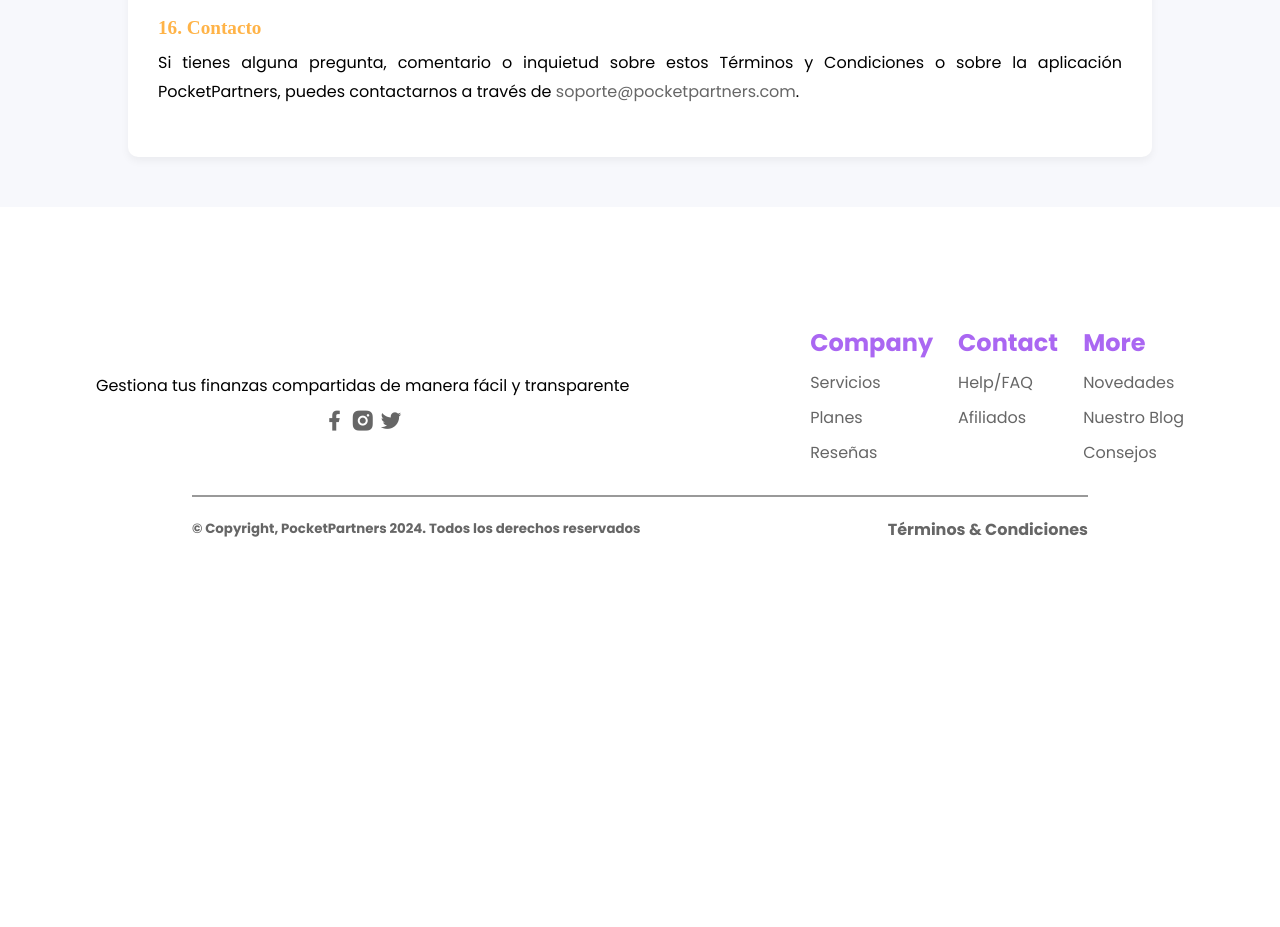
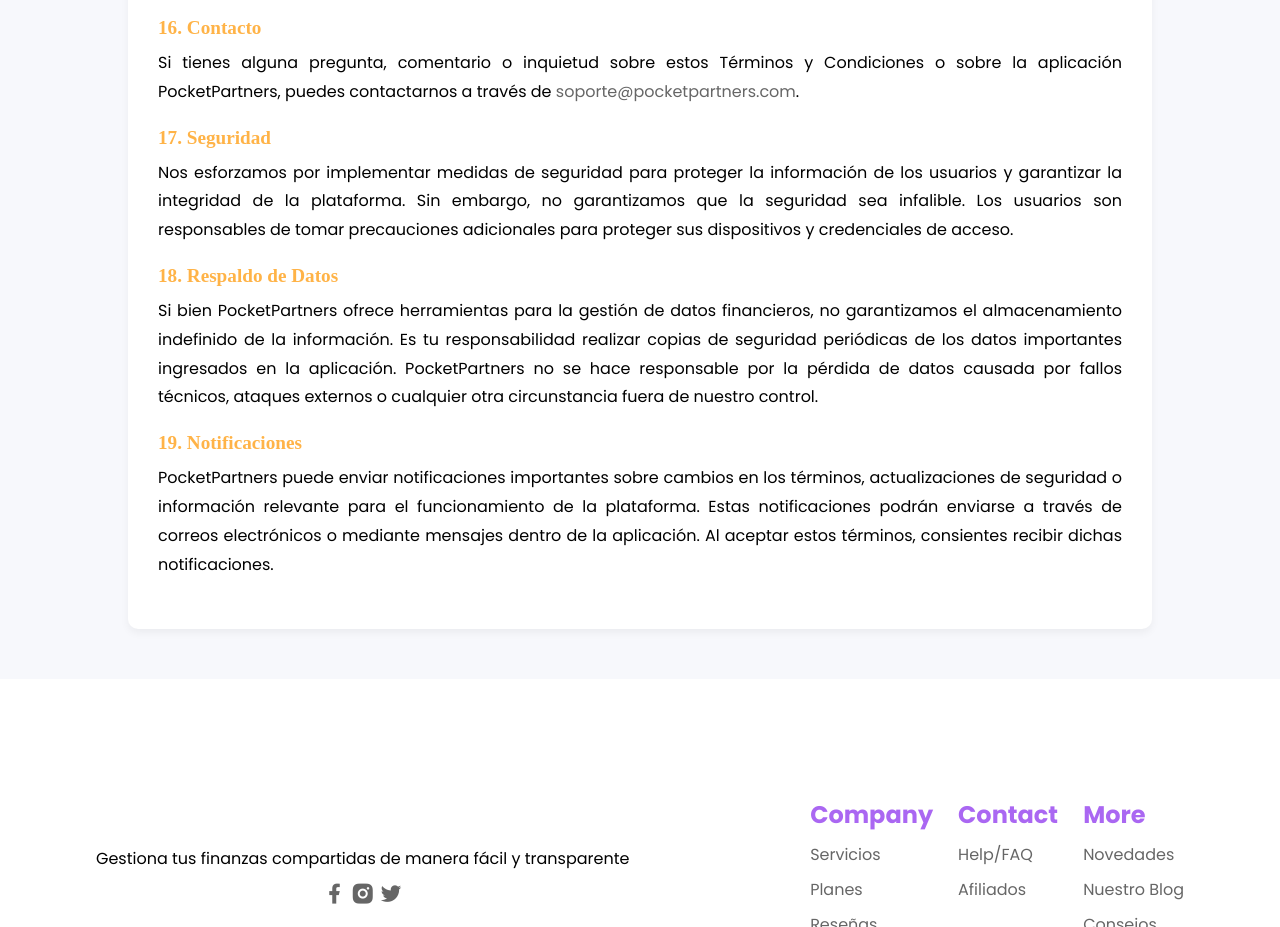
Before and after one commit to SecureFunds/Pocket-Partners-LandingPage, a plain HTML site: page terms-conditions.html in a window 1280 px wide. Shown: the part 3227-4154 px from the top of the page. Before the commit the page ends 3887 px from the top, so only its background shows below. Drawn offline with nearby package versions, Linux system fonts and the light colour scheme; a web font is replaced by a local one.

Commit message:
update Terms-conditions

```diff
--- a/terms-conditions.html
+++ b/terms-conditions.html
@@ -118,6 +118,15 @@
 
             <h2>16. Contacto</h2>
             <p>Si tienes alguna pregunta, comentario o inquietud sobre estos Términos y Condiciones o sobre la aplicación PocketPartners, puedes contactarnos a través de  <a href="mailto:soporte@pocketpartners.com">soporte@pocketpartners.com</a>.</p>
+            <h2>17. Seguridad</h2>
+            <p>Nos esforzamos por implementar medidas de seguridad para proteger la información de los usuarios y garantizar la integridad de la plataforma. Sin embargo, no garantizamos que la seguridad sea infalible. Los usuarios son responsables de tomar precauciones adicionales para proteger sus dispositivos y credenciales de acceso.</p>
+
+            <h2>18. Respaldo de Datos</h2>
+            <p>Si bien PocketPartners ofrece herramientas para la gestión de datos financieros, no garantizamos el almacenamiento indefinido de la información. Es tu responsabilidad realizar copias de seguridad periódicas de los datos importantes ingresados en la aplicación. PocketPartners no se hace responsable por la pérdida de datos causada por fallos técnicos, ataques externos o cualquier otra circunstancia fuera de nuestro control.</p>
+
+            <h2>19. Notificaciones</h2>
+            <p>PocketPartners puede enviar notificaciones importantes sobre cambios en los términos, actualizaciones de seguridad o información relevante para el funcionamiento de la plataforma. Estas notificaciones podrán enviarse a través de correos electrónicos o mediante mensajes dentro de la aplicación. Al aceptar estos términos, consientes recibir dichas notificaciones.</p>
+
         </section>
 
     </main>
```
